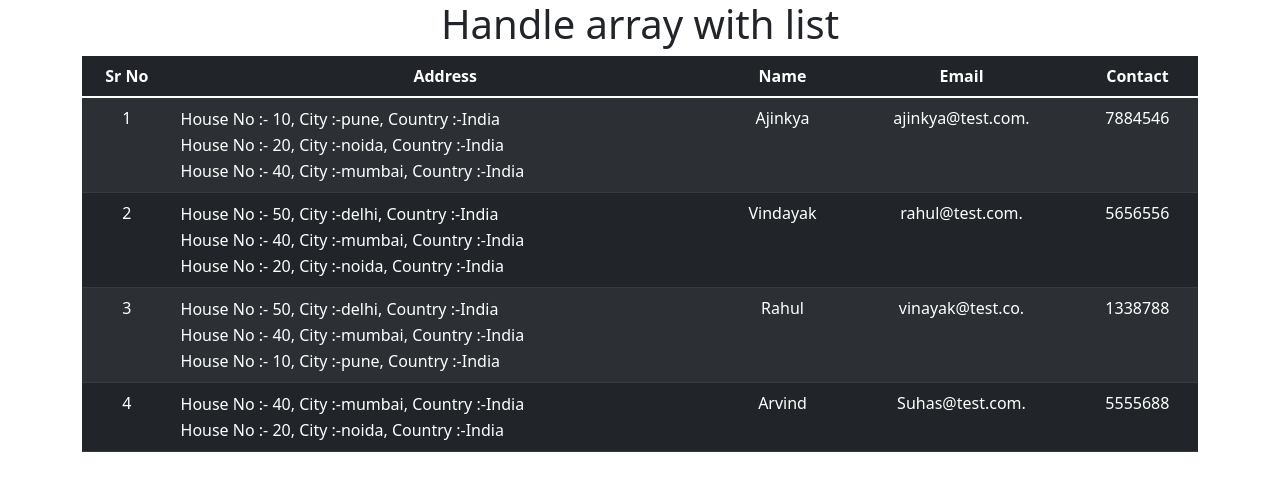
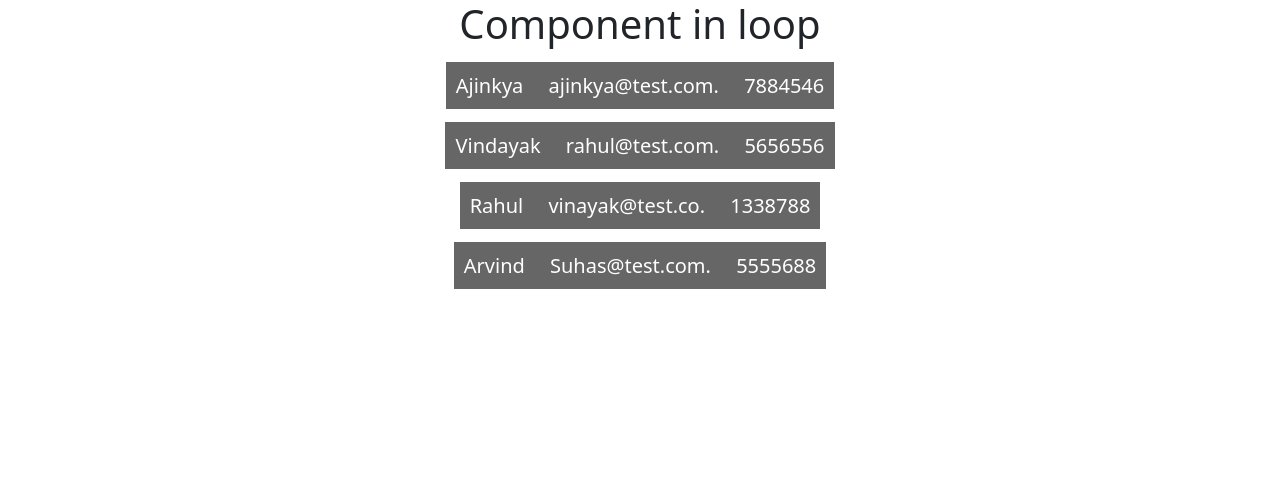
Before and after one commit to gulhaneaj007/reactapp, a React (Create React App) app: page / in a window 1280 px wide. Shown: the top 490 px of the page. Built offline with nearby package versions, Linux system fonts and the light colour scheme.

Commit message:
Reuse component List

```diff
--- a/src/App.css
+++ b/src/App.css
@@ -27,6 +27,14 @@
 .App-link {
   color: #61dafb;
 }
+span{
+  padding: 10px;
+  background-color: #666;
+  font-size: 20px;
+  color: #fff;
+  line-height: 60px;
+}
+
 
 @keyframes App-logo-spin {
   from {
--- a/src/App.js
+++ b/src/App.js
@@ -1,70 +1,26 @@
 import React from "react";
-import { Table } from "react-bootstrap";
+// import { Table } from "react-bootstrap";
+import User from "./User";
 import "./App.css";
 function App() {
-  const result = [
-    { name: "Ajinkya", email: "ajinkya@test.com.", no: 7884546,Address :
-      [{HN:'10',city:"pune",country :"India"},
-        {HN:'20',city:"noida",country :"India"},
-        {HN:'40',city:"mumbai",country :"India"}
-      ]
-    },
-    { name: "Vindayak", email: "rahul@test.com.", no: 5656556,Address :
-      [{HN:'50',city:"delhi",country :"India"},
-      {HN:'40',city:"mumbai",country :"India"},
-      {HN:'20',city:"noida",country :"India"}
-      ]
-    },
-    { name: "Rahul", email: "vinayak@test.co.", no: 1338788,Address :
-      [{HN:'50',city:"delhi",country :"India"},
-      {HN:'40',city:"mumbai",country :"India"},
-      {HN:'10',city:"pune",country :"India"}
-      ]
-    },
-    { name: "Arvind", email: "Suhas@test.com.", no: 5555688,Address :
-      [{HN:'40',city:"mumbai",country :"India"},
-        {HN:'20',city:"noida",country :"India"}
-      ]
-    }
+  const user = [
+    {name: "Ajinkya", email: "ajinkya@test.com.",no: 7884546},
+    {name: "Vindayak",email: "rahul@test.com.",no: 5656556},
+    {name: "Rahul",email: "vinayak@test.co.",no: 1338788},
+    {name: "Arvind",email: "Suhas@test.com.",no: 5555688},
   ];
   return (
     <>
       <div className="App container">
-        <h1>Handle array with list</h1>
-        <Table striped variant="dark" >
-          <thead>
-            <tr>
-              <th>Sr No</th>
-              <th>Address</th>
-              <th> Name</th>
-              <th>Email</th>
-              <th>Contact</th>
-            </tr>
-          </thead>
-          <tbody>
-            {result.map((item, i) => (
-              <tr key={i}>
-                <td>{i+1}</td>
-                <td style={{textAlign:"left"}}>
-                  {/* <Table striped variant="dark" > */}
-                    {/* <tbody> */}
-                      {
-                        item.Address.map((arr_data,j)=>
-                        <tr key ={j}>
-                          <td>House No :- {arr_data.HN}, City :-{arr_data.city}, Country  :-{arr_data.country}</td>
-                        </tr>
-                        )
-                      }
-                    {/* </tbody> */}
-                  {/* </Table> */}
-                </td>
-                <td>{item.name}</td>
-                <td>{item.email}</td>
-                <td>{item.no}</td>
-              </tr>
-            ))}
-          </tbody>
-        </Table>
+        <h1>Component in loop</h1>
+
+        {
+          user.map((item,index)=>
+             <User   data={item}/>
+
+
+          )
+        }
       </div>
     </>
   );
--- /dev/null
+++ b/src/User.js
@@ -0,0 +1,11 @@
+import React from "react";
+
+export default function User(props) {
+  return (
+    <div>
+      <span> {props.data.name}</span>
+      <span> {props.data.email}</span>
+      <span> {props.data.no}</span>
+    </div>
+  );
+}
```
